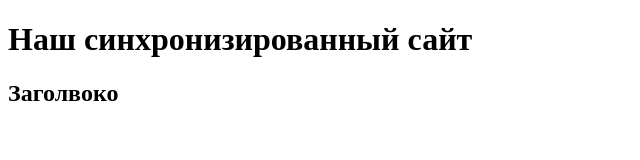
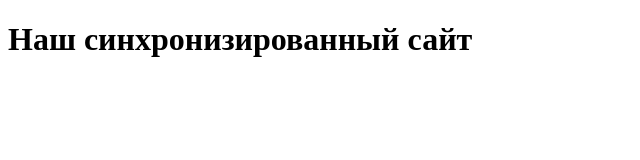
Before and after one commit to artemislamov/artemislamov.github.io, a plain HTML site: page index.html in a window 1280 px wide. Shown: the whole page, without its empty margins (0-640 px from the left). Drawn offline with Linux system fonts and the light colour scheme.

Commit message:
убрал изменения

```diff
--- a/index.html
+++ b/index.html
@@ -6,6 +6,5 @@
 </head>
 <body>
 	<h1>Наш синхронизированный сайт</h1>
-	<h2>Заголвоко </h2>
 </body>
 </html>
```
